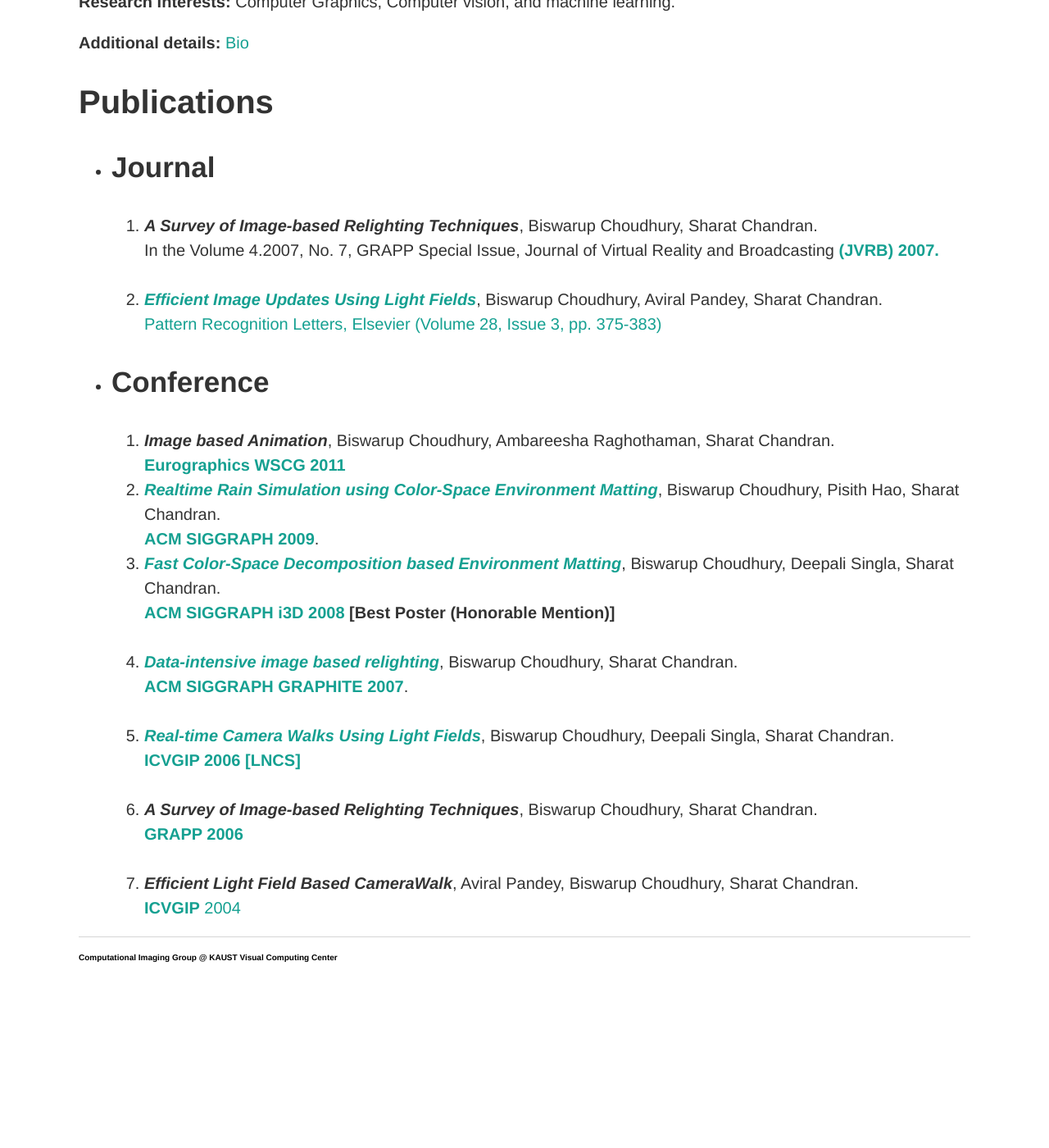
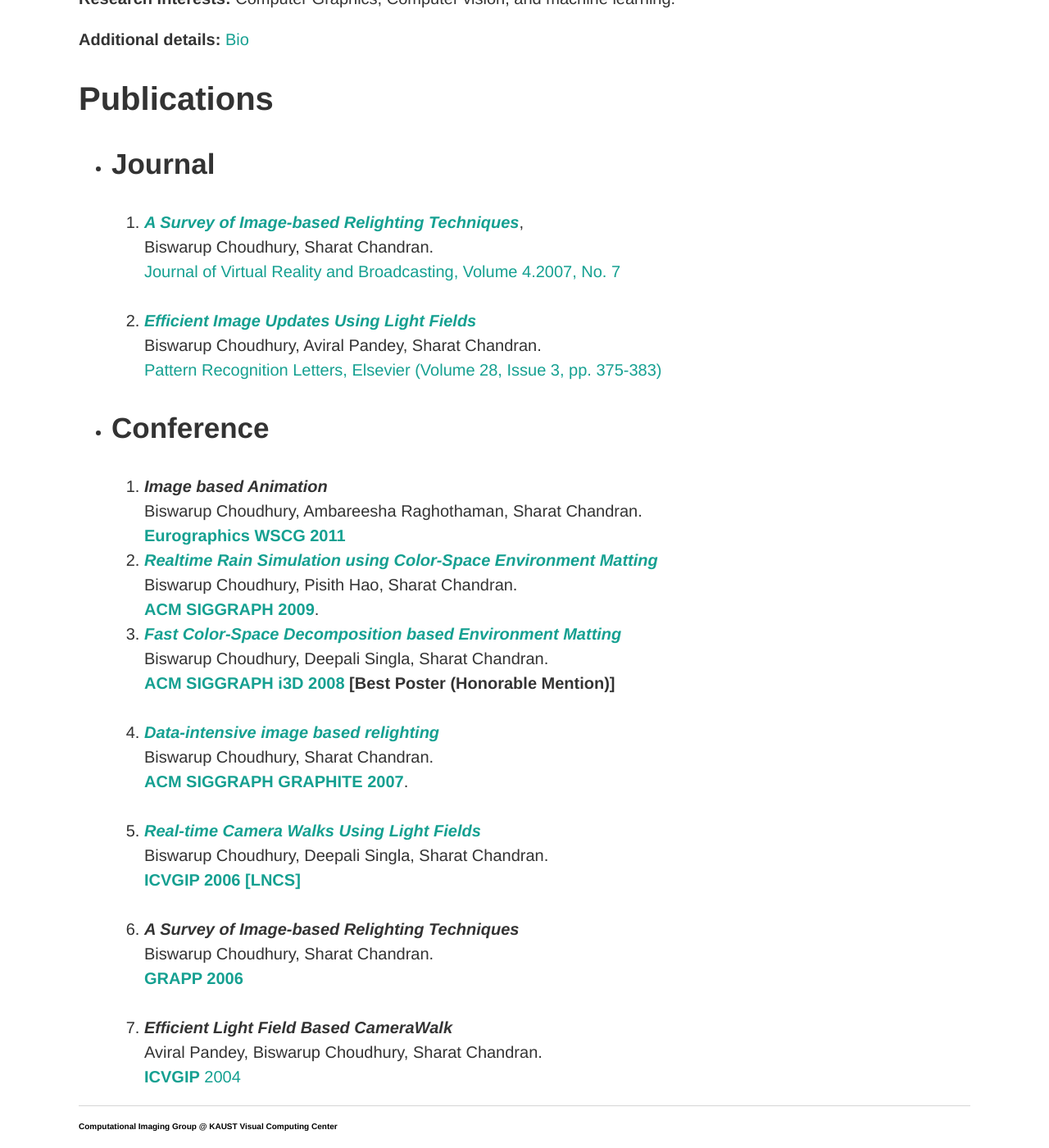
Before and after one commit to vccimaging/vccimaging.github.io, a Jekyll site: the page built from People/choudhb/index.html, in a window 1280 px wide and 1400 px high, scrolled down 531 px. Shown: the whole window at 82% size. Built offline with Jekyll 4.4.1, drawn with Linux system fonts in a browser that asks for light colours; before the commit the page ends 1774 px from its top, so only the background shows below that.

Commit message:
Update publications 2

```diff
--- a/People/choudhb/index.html
+++ b/People/choudhb/index.html
@@ -8,7 +8,7 @@ width: 135
 <h1>Biswarup Choudhury<h1>
 <h4>Research Scientist, KAUST Visual Computing Center</h4>
 
-<span style="font-size:75%;">King Abdullah University of Science and Technology, Bldg. 1, Rm 2209, Thuwal, 23955-6900, Saudi Arabia.<br>
+<span>King Abdullah University of Science and Technology, Bldg. 1, Rm 2209, Thuwal, 23955-6900, Saudi Arabia.<br>
   Tel: +966.012.808.0615; biswarup.choudhury@kaust.edu.sa</span><p>
 
 <b>Degrees:</b>
@@ -27,16 +27,14 @@ width: 135
 <li><h3>Journal</h3>
 
 <ol>
-<li><i><b>A Survey of Image-based Relighting Techniques</b></i>,
-Biswarup Choudhury, Sharat Chandran. <br>In
-the Volume 4.2007, No. 7, GRAPP Special Issue, Journal of Virtual
-Reality and Broadcasting <a href="http://www.jvrb.org/"><b>(JVRB)
-2007.</b></a></li>
+<li><a href="http://dx.doi.org/10.20385/1860-2037/4.2007.7"><i><b>A Survey of Image-based Relighting Techniques</b></i></a>,
+<br>Biswarup Choudhury, Sharat Chandran. <br><a href="http://www.jvrb.org/">
+Journal of Virtual Reality and Broadcasting, Volume 4.2007, No. 7</a></li>
 
 <br>
 <li><a
 href="http://portal.acm.org/citation.cfm?id=1223006&coll=GUIDE&dl=GUIDE&CFID=13218391&CFTOKEN=48668849#">
-<i><b>Efficient Image Updates Using Light Fields</b></i></a>, Biswarup
+<i><b>Efficient Image Updates Using Light Fields</b></i></a> <br>Biswarup
 Choudhury, Aviral Pandey, Sharat Chandran. <br> <a
 href="http://www.sciencedirect.com/science/journal/01678655">Pattern
 Recognition Letters, Elsevier (Volume 28, Issue 3,
@@ -47,45 +45,45 @@ pp. 375-383)</a></li>
 <li><h3>Conference</h3>
 <ol>
 
-<li><i><b>Image based Animation</b></i>, Biswarup Choudhury, Ambareesha Raghothaman, Sharat Chandran. <br>
+<li><i><b>Image based Animation</b></i> <br>Biswarup Choudhury, Ambareesha Raghothaman, Sharat Chandran. <br>
   <a href="http://wscg.zcu.cz/WSCG2011/wscg2011.htm"> <b>Eurographics WSCG 2011</b></a></li>
 
 <li>
   <a href="https://doi.org/10.1145/1599301.1599379">
-    <i><b>Realtime Rain Simulation using Color-Space Environment Matting</b></i></a>,
-  Biswarup Choudhury, Pisith Hao, Sharat Chandran. <br>
+    <i><b>Realtime Rain Simulation using Color-Space Environment Matting</b></i></a>
+  <br>Biswarup Choudhury, Pisith Hao, Sharat Chandran. <br>
   <a href="http://www.siggraph.org/s2009/"><b>ACM SIGGRAPH 2009</b></a>.
  </li>
 
 <li><a
 href="http://doi.acm.org/10.1145/1342250.1357013"><i><b>Fast
-Color-Space Decomposition based Environment Matting</b></i></a>,
-Biswarup Choudhury, Deepali Singla, Sharat Chandran. <br> <a
+Color-Space Decomposition based Environment Matting</b></i></a>
+<br>Biswarup Choudhury, Deepali Singla, Sharat Chandran. <br> <a
 href="http://graphics.cs.williams.edu/i3d08/"><b>ACM SIGGRAPH i3D
 2008</b></a> <b>[Best Poster (Honorable Mention)]</b></li>
 
 <br>
 <li><a href="http://doi.acm.org/10.1145/1321261.1321289"><i>
-<b>Data-intensive image based relighting</b></i></a>, Biswarup
+<b>Data-intensive image based relighting</b></i></a> <br>Biswarup
 Choudhury, Sharat Chandran. <br><a
 href="http://www.graphite.siggraph.org"><b>ACM SIGGRAPH GRAPHITE
 2007</b></a>.</li>
 
 <br>
 <li><a href="http://www.springerlink.com/content/g257180506l7u664/">
-<i><b>Real-time Camera Walks Using Light Fields</b></i></a>, Biswarup
+<i><b>Real-time Camera Walks Using Light Fields</b></i></a> <br>Biswarup
 Choudhury, Deepali Singla, Sharat Chandran. <br> <a
 href="http://www.cse.iitd.ernet.in/~icvgip/">
 <b>ICVGIP 2006 [LNCS]</b></a></li>
 
 <br>
-<li><i><b>A Survey of Image-based Relighting Techniques</b></i>,
-Biswarup Choudhury, Sharat Chandran. <br><a
+<li><i><b>A Survey of Image-based Relighting Techniques</b></i>
+<br>Biswarup Choudhury, Sharat Chandran. <br><a
 href="http://www.grapp.org/grapp2006/index.htm"><b>GRAPP 2006</b></a>
 </li>
 
 <br>
-<li><i><b>Efficient Light Field Based CameraWalk</b></i>, Aviral
+<li><i><b>Efficient Light Field Based CameraWalk</b></i> <br>Aviral
 Pandey, Biswarup Choudhury, Sharat Chandran. <br><a
 href="http://www.cse.iitb.ac.in/icvgip/"><b>ICVGIP</b> 2004</a>
 </li>
```
